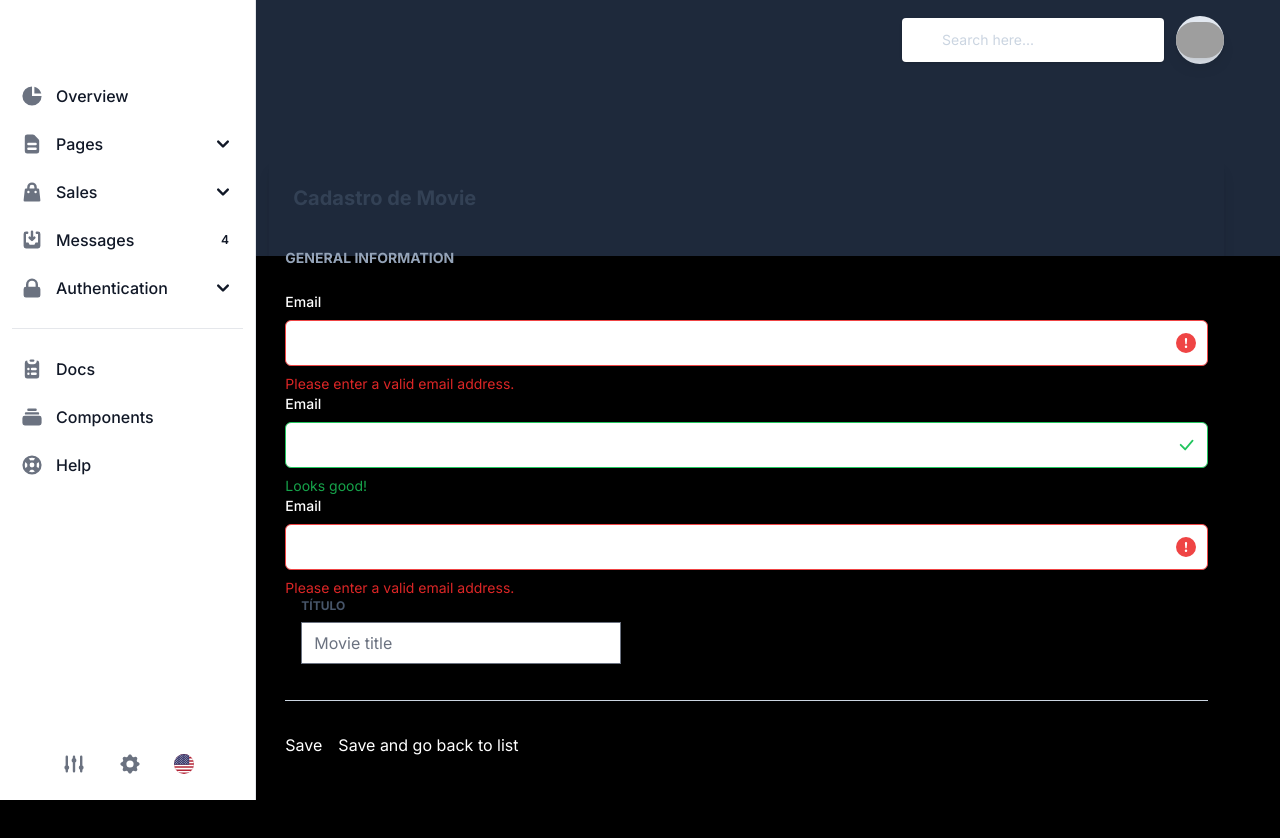
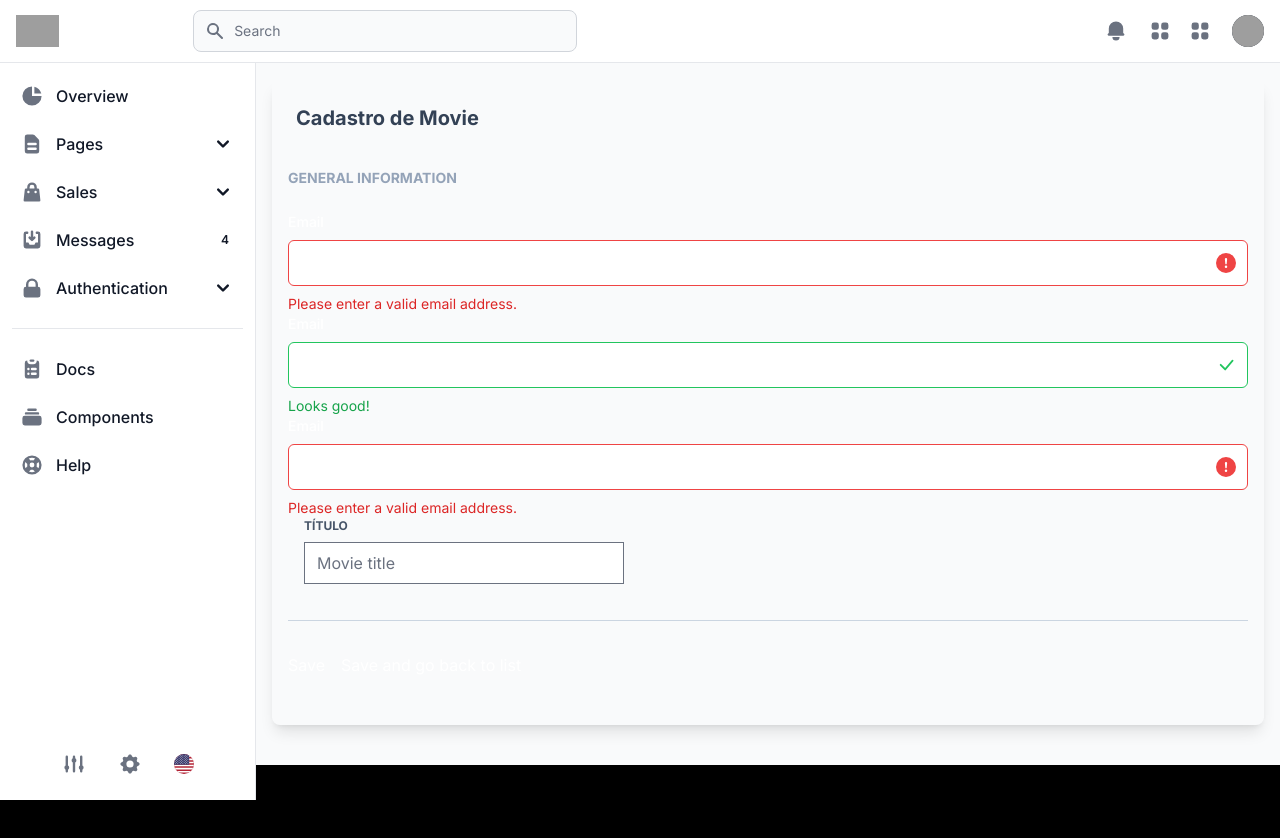
Before and after one commit to robsonmrsp/nextflics, a Next.js app: page /adm/movie/create in a window 1280 px wide. Shown: the top 838 px of the page. After the commit the page ends 800 px from the top, so only its background shows below. Built offline with nearby package versions, Linux system fonts and the light colour scheme; grey boxes are pictures that could not be loaded.

Commit message:
use ApplicationShell, still WIP

```diff
--- a/src/app/adm/layout.js
+++ b/src/app/adm/layout.js
@@ -3,28 +3,14 @@ import React from "react";
 // components
 
 import AdminNavbar from "@/components/Navbars/AdminNavbar.js";
-import Sidebar from "@/components/layout/Sidebar.js";
+import ApplicationShell from "@/components/layout/ApplicationShell";
 import HeaderStats from "@/components/Headers/HeaderStats.js";
 import FooterAdmin from "@/components/Footers/FooterAdmin.js";
 
 export default function Admin({ children }) {
   return (
-    <>
-      <div class="grid grid-cols-12">
-        <div class="col-span-2  ">
-          <Sidebar />
-        </div>
-        <div class="col-span-10  ">
-          <AdminNavbar />
-          <HeaderStats />
-          <div className="container mx-auto px-4 content-center">
-            <div className="px-4 md:px-10 mx-auto mb-24 w-full -m-24 pb-8">
-              {children}
-              {/* <FooterAdmin /> */}
-            </div>
-          </div>
-        </div>
-      </div>
-    </>
+    <ApplicationShell>
+      <div>{children}</div>
+    </ApplicationShell>
   );
 }
```
